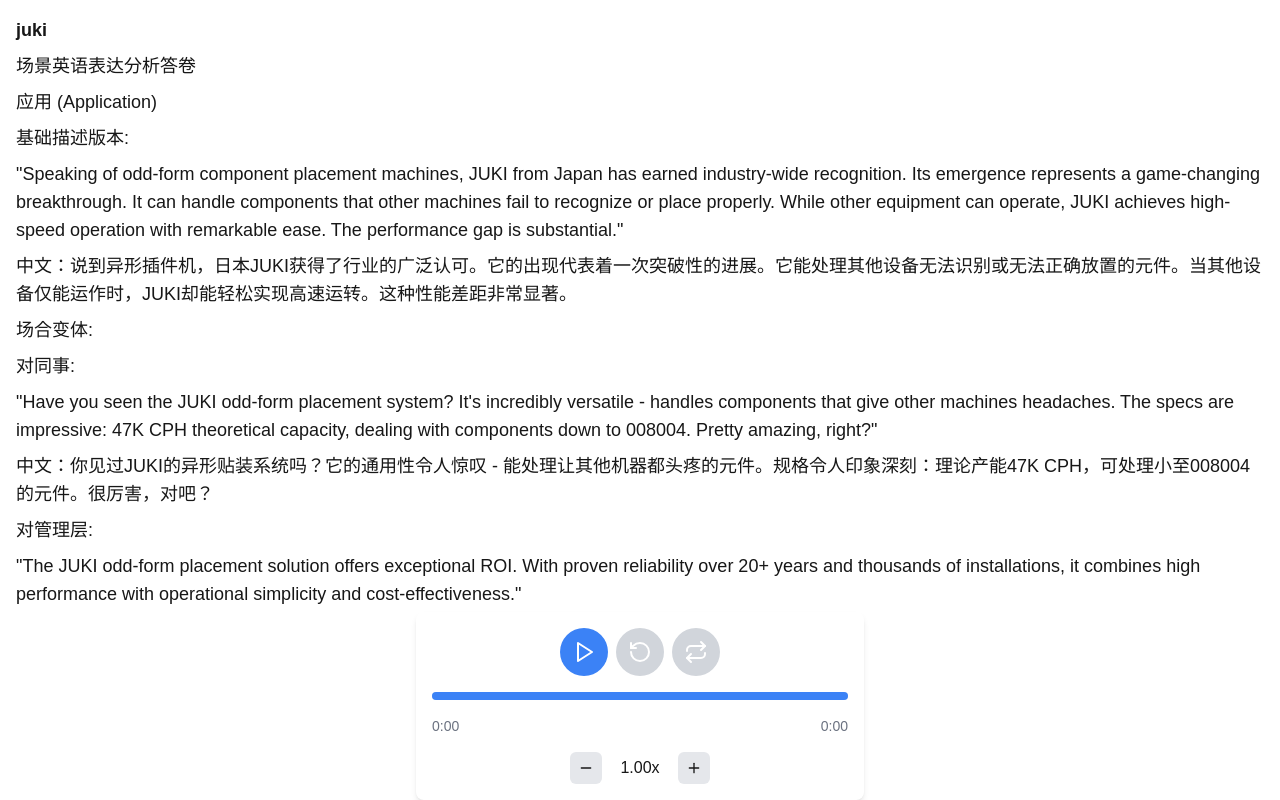
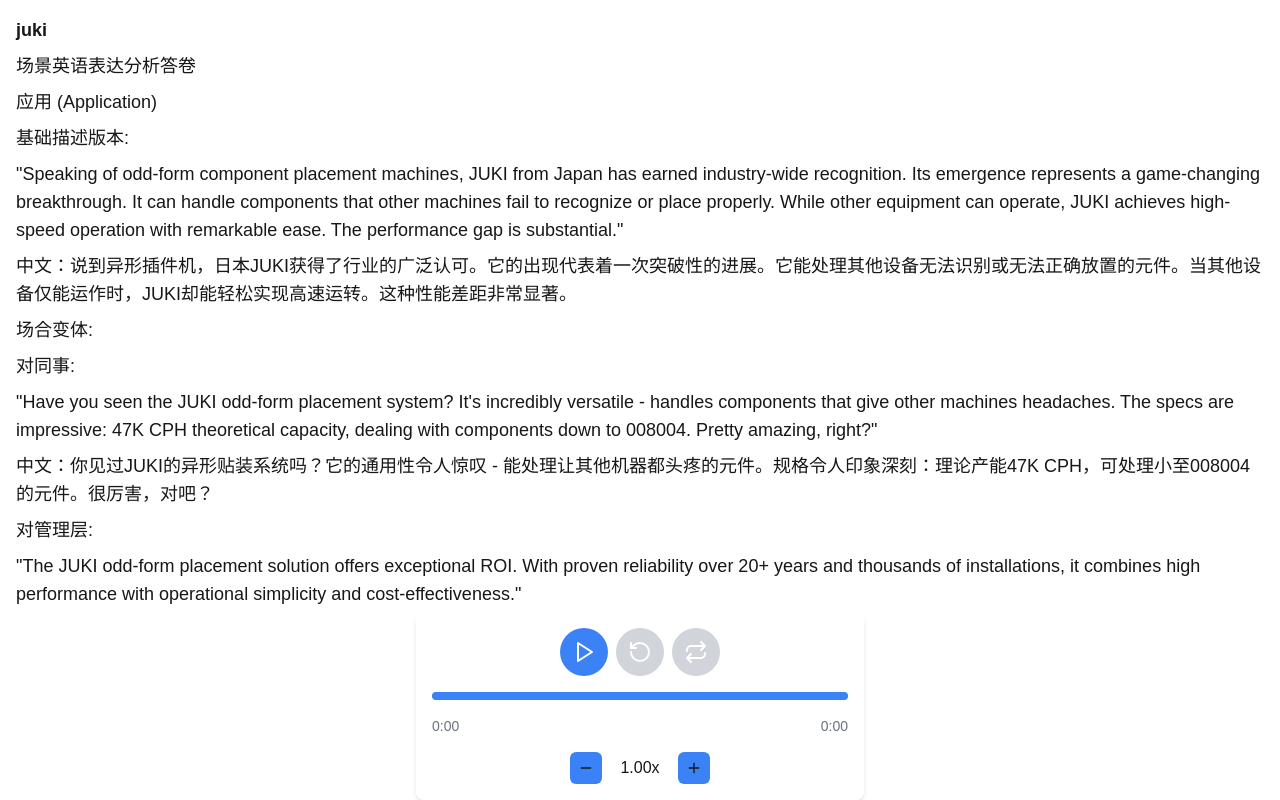
Before and after one commit to lfhwnqe/english-sst, a Next.js app: page /english/play2 in a window 1280 px wide. Built offline with nearby package versions, Linux system fonts and the light colour scheme; no server answers; what aws-amplify would draw is missing.

Commit message:
fix: 按钮颜色修改

```diff
--- a/app/components/common/audioPlayer.tsx
+++ b/app/components/common/audioPlayer.tsx
@@ -121,7 +121,9 @@
         <button
           onClick={toggleLoop}
           className={`p-2 rounded-full ${
-            isLooping ? "bg-green-500 hover:bg-green-600" : "bg-gray-300 hover:bg-gray-400"
+            isLooping
+              ? "bg-green-500 hover:bg-green-600"
+              : "bg-gray-300 hover:bg-gray-400"
           } text-white w-12 h-12 flex items-center justify-center transition-colors`}
         >
           <Repeat className="w-6 h-6" />
@@ -144,17 +146,17 @@
       <div className="flex gap-2 items-center">
         <button
           onClick={minusSpeed}
-          className="p-2 rounded-md bg-gray-200 hover:bg-gray-300 transition-colors"
+          className="p-2 rounded-md bg-blue-500 hover:bg-blue-600 transition-colors"
           disabled={speed <= 0.5}
         >
-          <Minus className="w-4 h-4" />
+          <Minus className="w-4 h-4 " />
         </button>
         <span className="min-w-[60px] text-center">
           {`${speed.toFixed(2)}x`}
         </span>
         <button
           onClick={addSpeed}
-          className="p-2 rounded-md bg-gray-200 hover:bg-gray-300 transition-colors"
+          className="p-2 rounded-md bg-blue-500 hover:bg-blue-600 transition-colors"
           disabled={speed >= 2}
         >
           <Plus className="w-4 h-4" />
```
